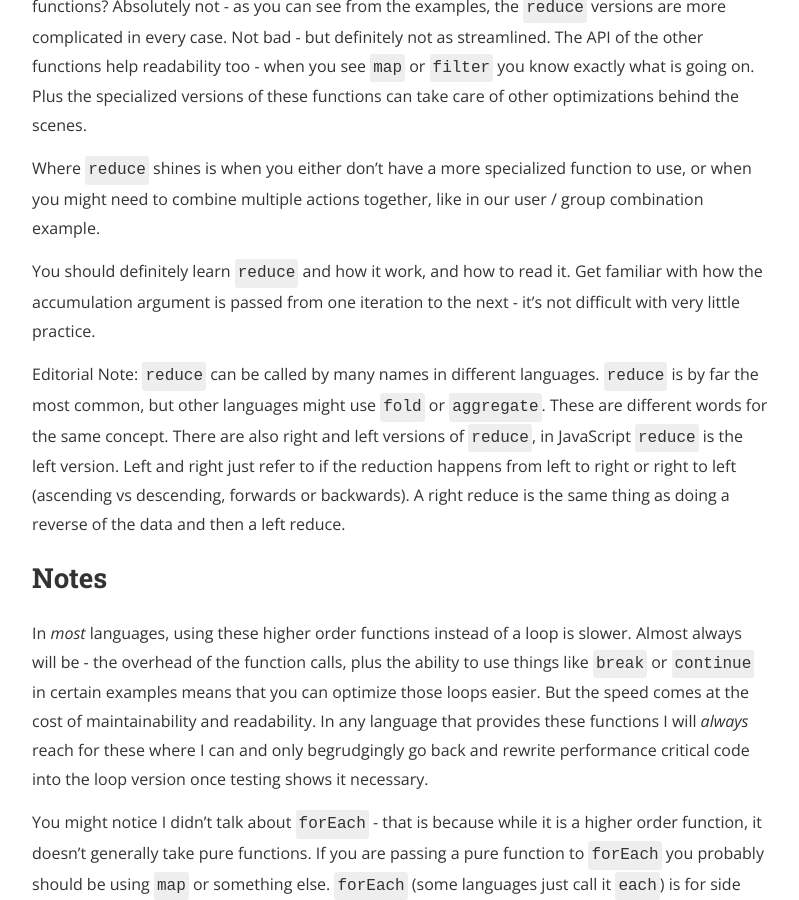
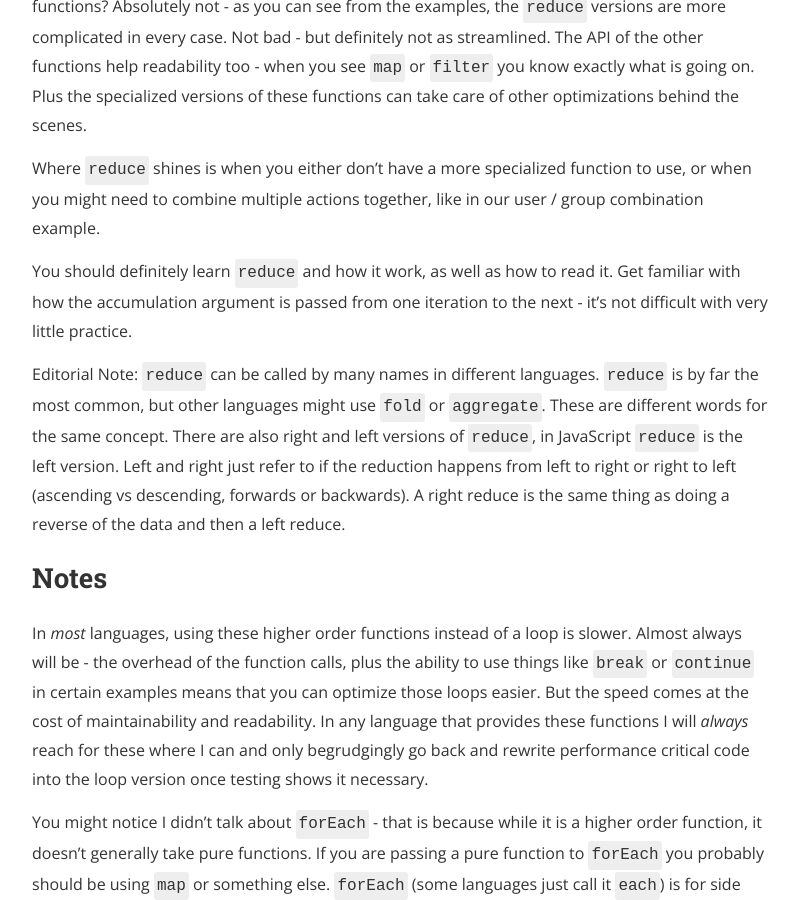
Before and after one commit to ryanguill/ryanguill.github.io, a Jekyll site: the page built from _posts/2016-05-18-higher-order-functions.markdown, in a window 1280 px wide and 900 px high, scrolled down 10379 px. Shown: the whole window, without its empty margins (240-1039 px from the left). Built offline with Jekyll 4.4.1, drawn with Linux system fonts in a browser that asks for light colours; nearby versions of some CDN libraries; comment, search, counter and statistics services are not loaded; a style sheet for code colours, icons or effects is not loaded; some of the changed text lies outside the part shown.

Commit message:
yet more grammer

```diff
--- a/_posts/2016-05-18-higher-order-functions.markdown
+++ b/_posts/2016-05-18-higher-order-functions.markdown
@@ -367,7 +367,7 @@ Now, do I recommend then that you just use `reduce` for everything and ignore th
 
 Where `reduce` shines is when you either don't have a more specialized function to use, or when you might need to combine multiple actions together, like in our user / group combination example.
 
-You should definitely learn `reduce` and how it work, and how to read it.  Get familiar with how the accumulation argument is passed from one iteration to the next - it's not difficult with very little practice.
+You should definitely learn `reduce` and how it work, as well as how to read it.  Get familiar with how the accumulation argument is passed from one iteration to the next - it's not difficult with very little practice.
 
 Editorial Note: `reduce` can be called by many names in different languages.  `reduce` is by far the most common, but other languages might use `fold` or `aggregate`.  These are different words for the same concept.  There are also right and left versions of `reduce`, in JavaScript `reduce` is the left version.  Left and right just refer to if the reduction happens from left to right or right to left (ascending vs descending, forwards or backwards).  A right reduce is the same thing as doing a reverse of the data and then a left reduce.
 
```
Also changed, not shown: other parts of _posts/2016-05-18-higher-order-functions.markdown (+1 -1 lines).
